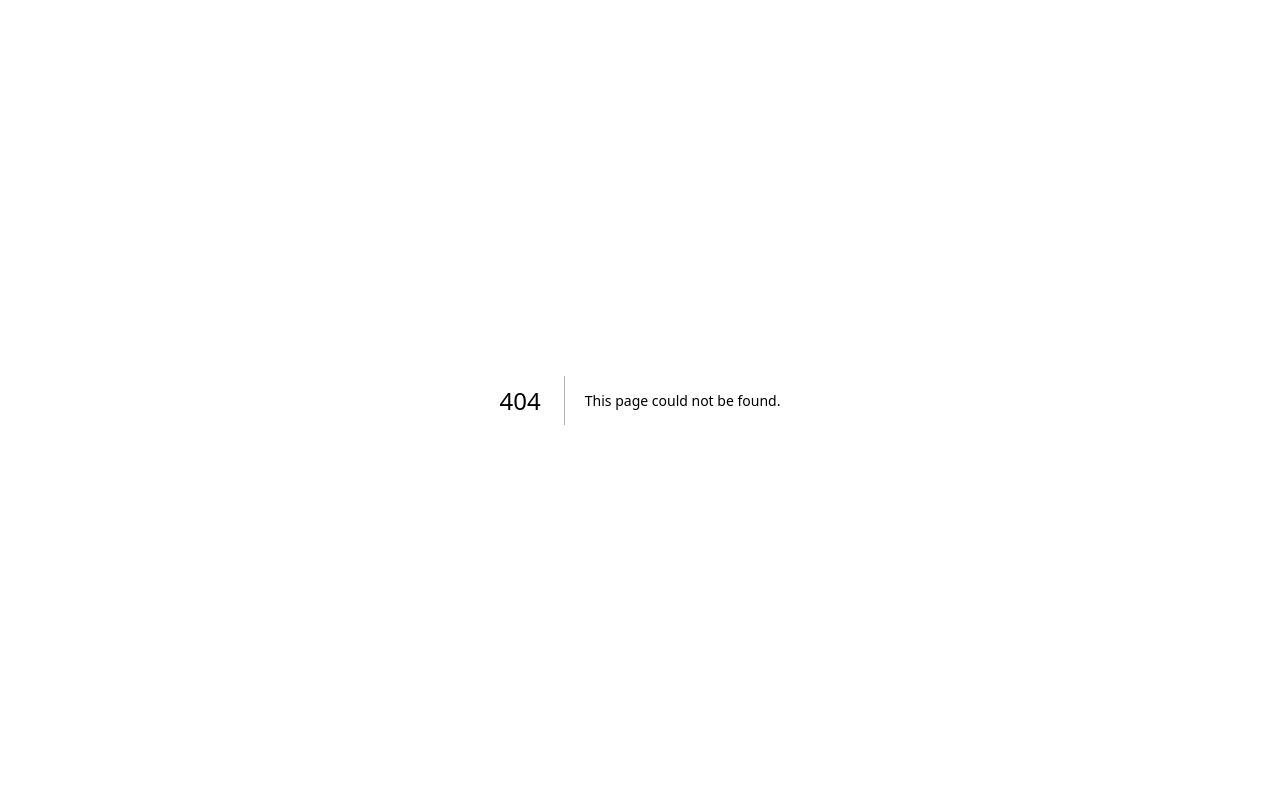
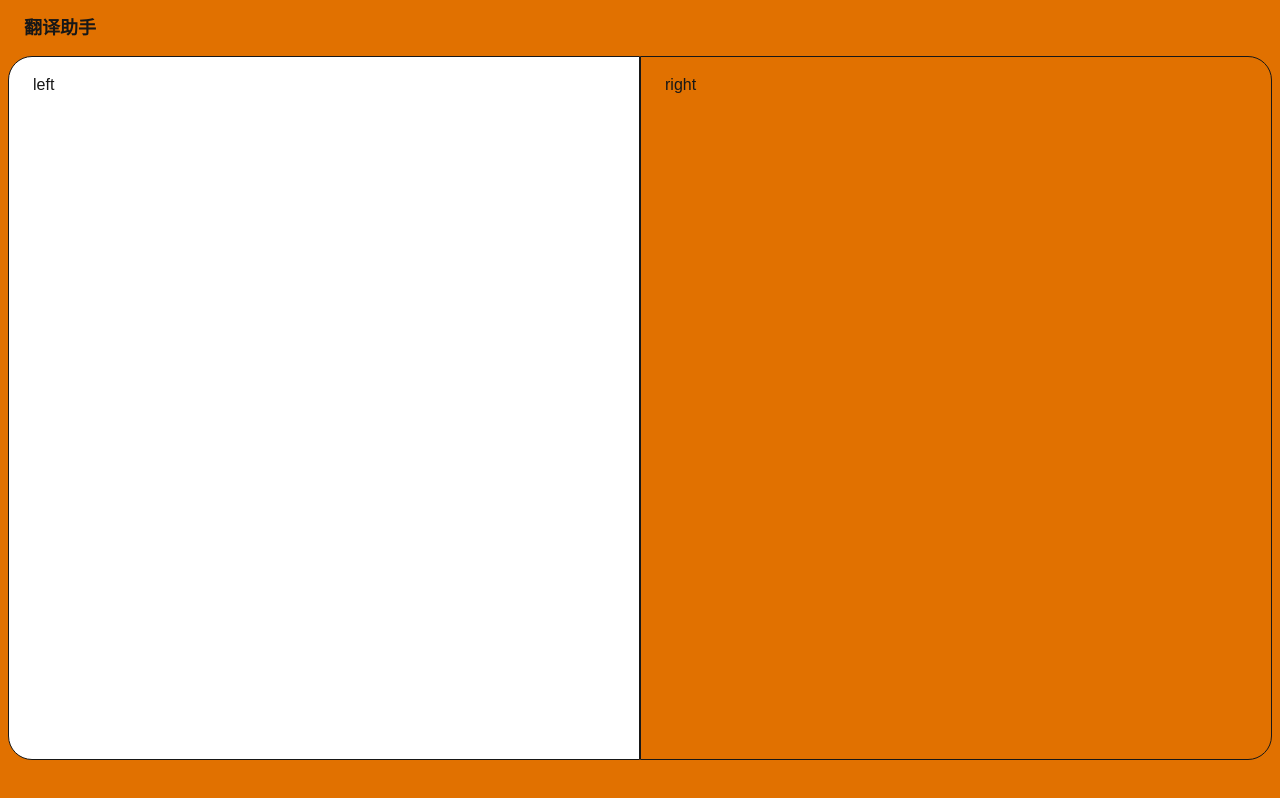
Before and after one commit to wangxiaoyao/webDemo-next-learn, a Next.js app: page /tailwind-className-demo in a window 1280 px wide. Before the commit this address had no page. Built offline with nearby package versions, Linux system fonts and the light colour scheme.

Commit message:
tailwind flex-1

```diff
--- /dev/null
+++ b/src/app/tailwind-className-demo/page.tsx
@@ -0,0 +1,17 @@
+export default function Page() {
+  return (
+    <div className="flex h-screen flex-col bg-amber-600 pb-10">
+      <header className="flex h-14 items-center gap-2 px-6 py-4">
+        <h1 className="text-[18px] font-bold">翻译助手</h1>
+      </header>
+      <div className="mx-2 flex flex-1">
+        <div className="w-1/2 rounded-tl-3xl rounded-bl-3xl border bg-white px-6 py-4">
+          left
+        </div>
+        <div className="w-1/2 rounded-tr-3xl rounded-br-3xl border px-6 py-4">
+          right
+        </div>
+      </div>
+    </div>
+  );
+}
```
